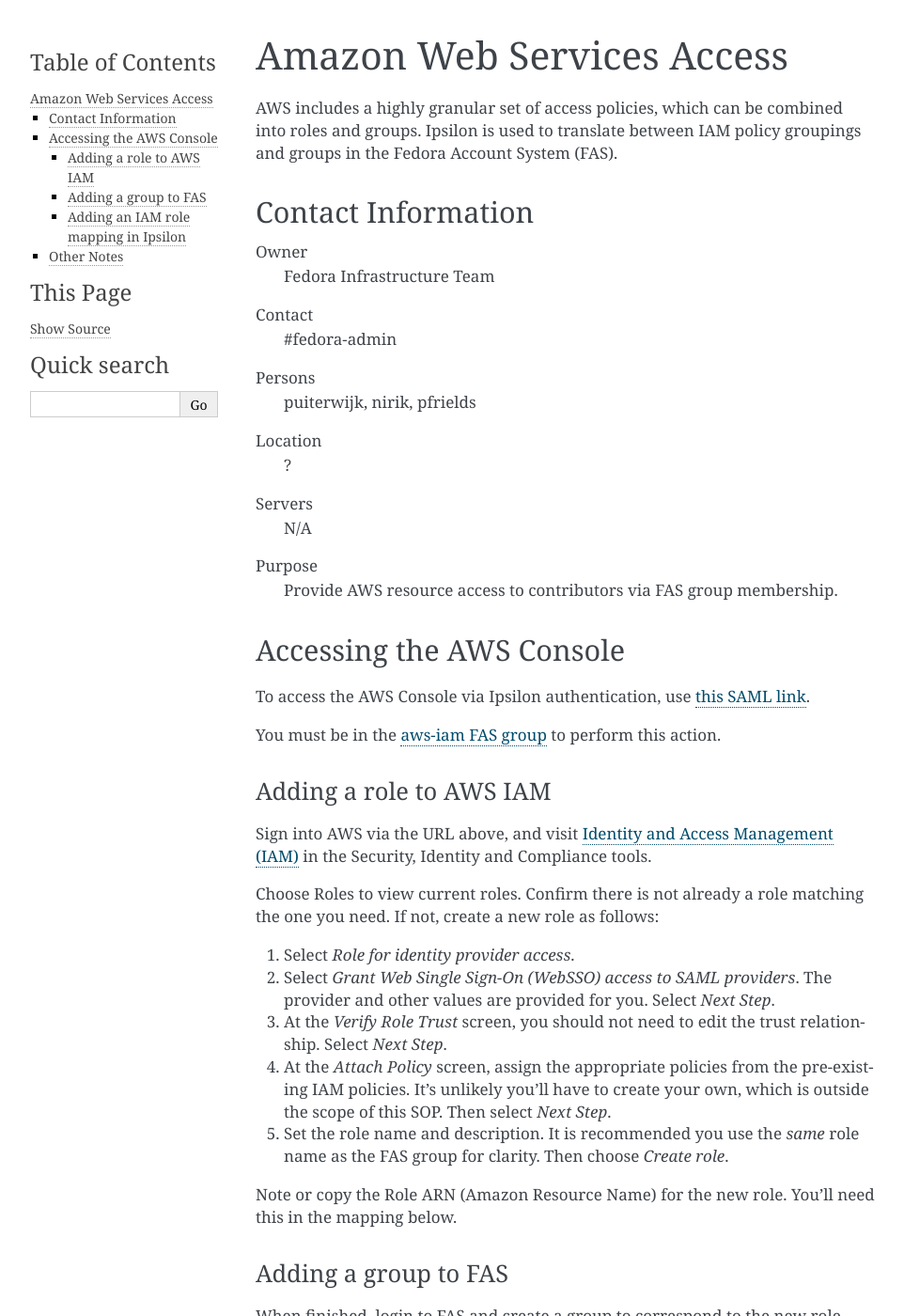
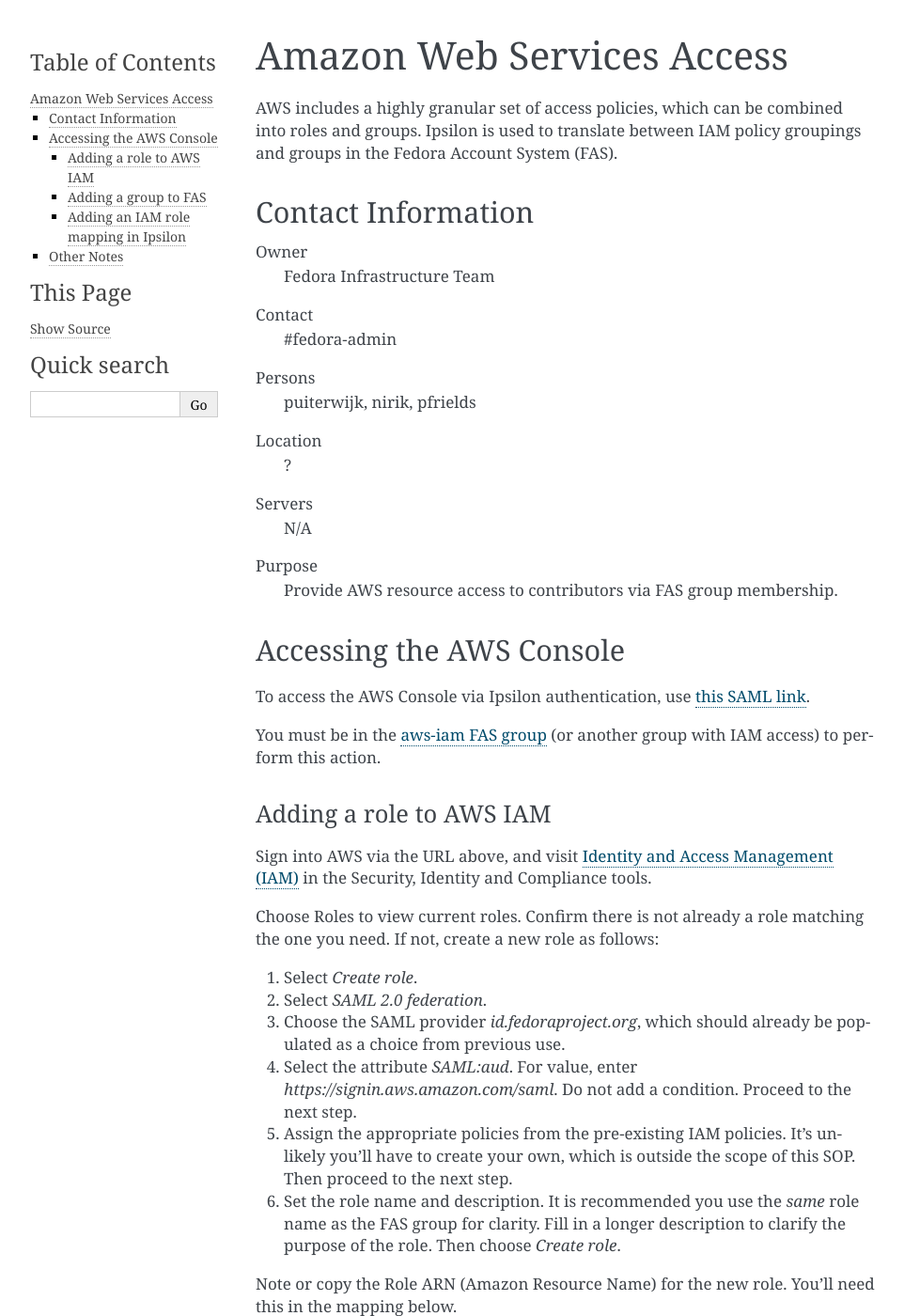
Before and after one commit to FrostyX/infra-docs, a Sphinx documentation site: the page built from docs/sysadmin-guide/sops/aws-access.rst, in a window 1280 px wide and 1400 px high. Shown: the whole window at 94% size, without its empty margins (148-1110 px from the left). Built offline with Sphinx 7.4.7, drawn with Linux system fonts in a browser that asks for light colours.

Commit message:
Fix AWS console instructions to match current console

```diff
--- a/docs/sysadmin-guide/sops/aws-access.rst
+++ b/docs/sysadmin-guide/sops/aws-access.rst
@@ -37,8 +37,8 @@
 <https://id.fedoraproject.org/saml2/SSO/Redirect?SPIdentifier=urn:amazon:webservices&RelayState=https://console.aws.amazon.com>`_.
 
 You must be in the `aws-iam FAS group
-<https://admin.fedoraproject.org/accounts/group/view/aws-iam>`_ to
-perform this action.
+<https://admin.fedoraproject.org/accounts/group/view/aws-iam>`_ (or
+another group with IAM access) to perform this action.
 
 
 Adding a role to AWS IAM
@@ -51,18 +51,19 @@
 Choose Roles to view current roles.  Confirm there is not already a
 role matching the one you need.  If not, create a new role as follows:
 
-1. Select *Role for identity provider access*.
-2. Select *Grant Web Single Sign-On (WebSSO) access to SAML
-   providers*.  The provider and other values are provided for you.
-   Select *Next Step*.
-3. At the *Verify Role Trust* screen, you should not need to edit the
-   trust relationship.  Select *Next Step*.
-4. At the *Attach Policy* screen, assign the appropriate policies from
-   the pre-existing IAM policies.  It's unlikely you'll have to
-   create your own, which is outside the scope of this SOP.  Then
-   select *Next Step*.
-5. Set the role name and description.  It is recommended you use the
-   *same* role name as the FAS group for clarity.  Then choose *Create
+1. Select *Create role*.
+2. Select *SAML 2.0 federation*.
+3. Choose the SAML provider *id.fedoraproject.org*, which should
+   already be populated as a choice from previous use.
+4. Select the attribute *SAML:aud*. For value, enter
+   *https://signin.aws.amazon.com/saml*. Do not add a
+   condition. Proceed to the next step.
+5. Assign the appropriate policies from the pre-existing IAM policies.
+   It's unlikely you'll have to create your own, which is outside the
+   scope of this SOP.  Then proceed to the next step.
+6. Set the role name and description.  It is recommended you use the
+   *same* role name as the FAS group for clarity.  Fill in a longer
+   description to clarify the purpose of the role. Then choose *Create
    role*.
 
 Note or copy the Role ARN (Amazon Resource Name) for the new role.
```
